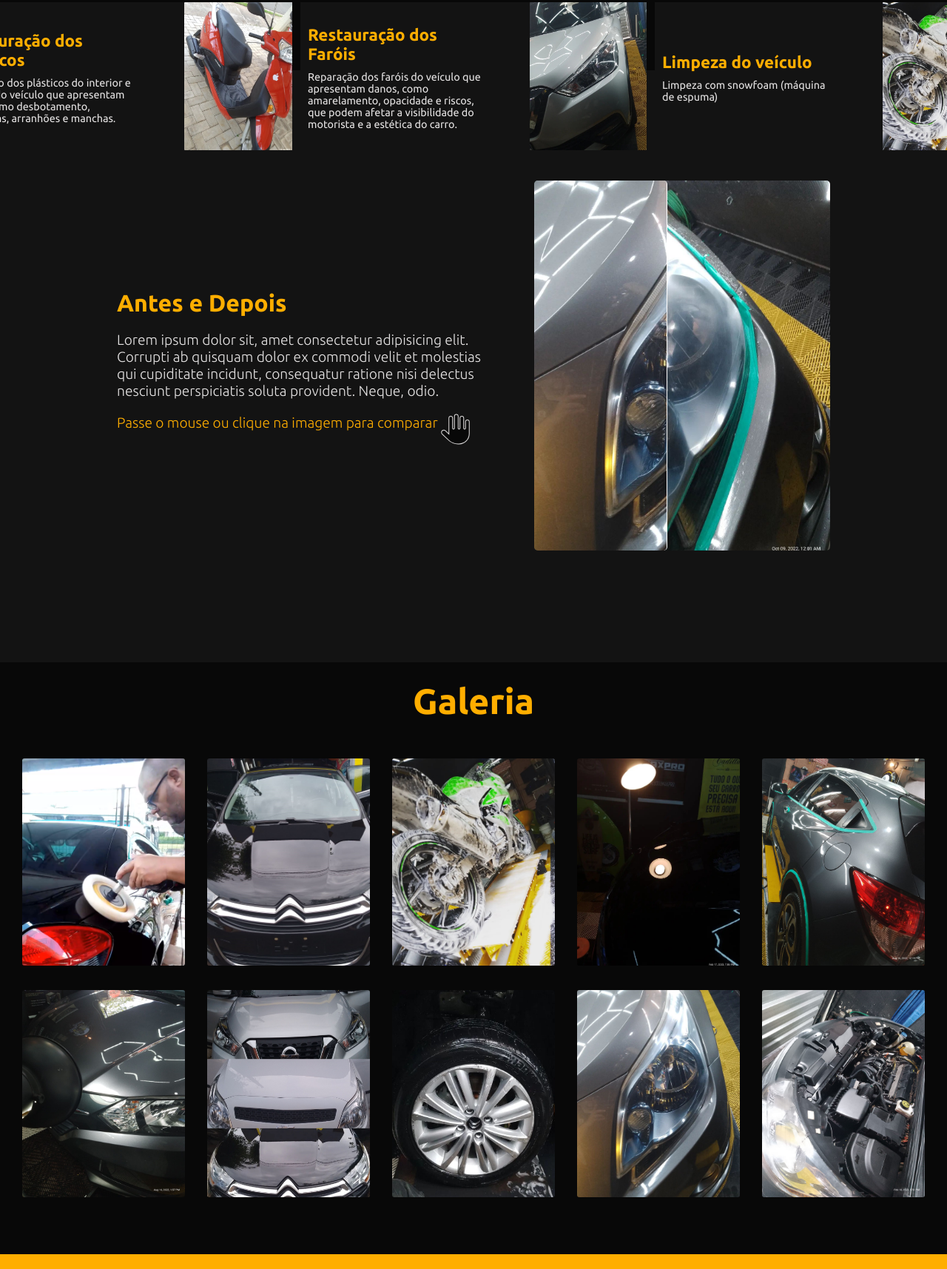
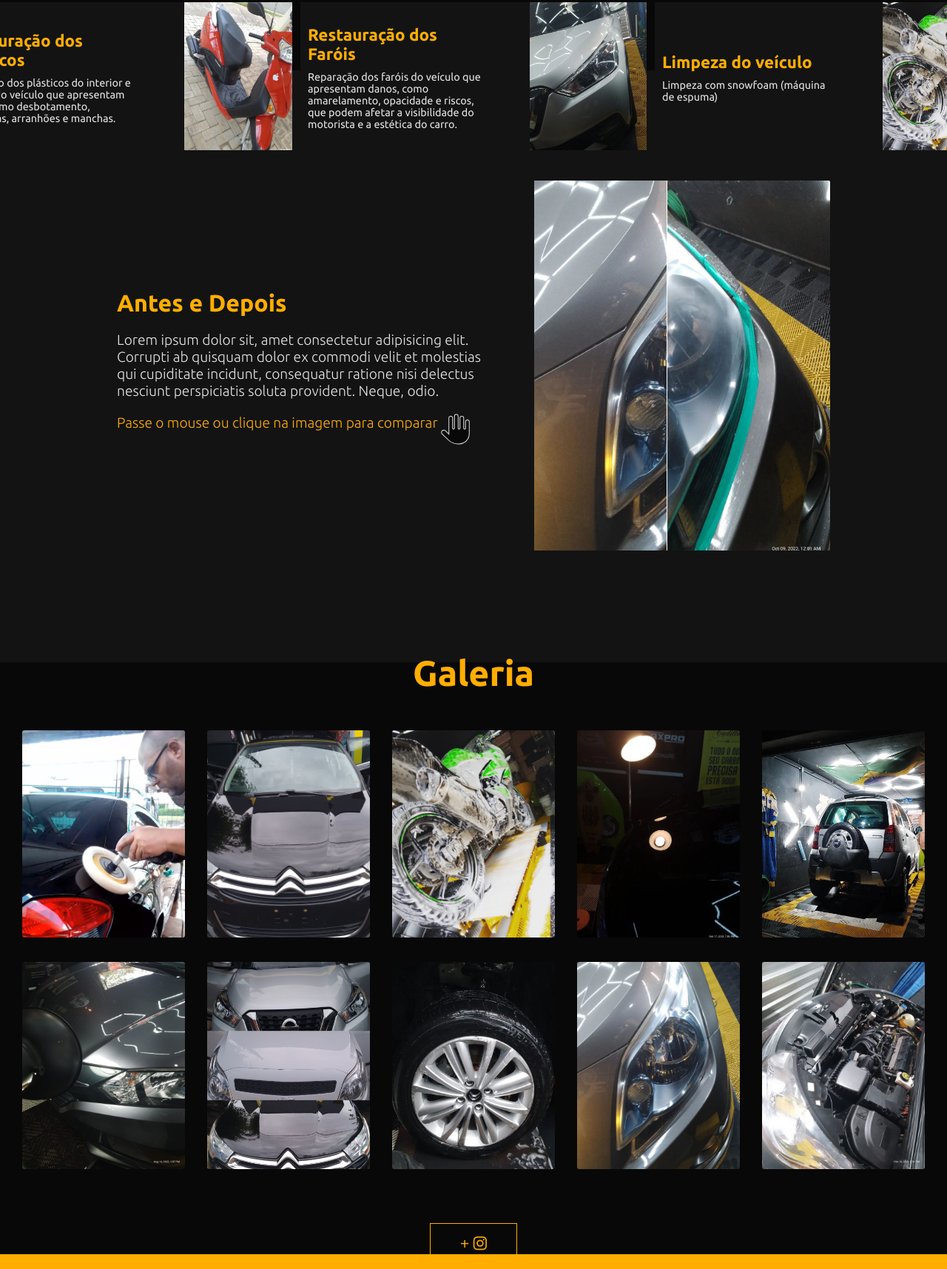
Before and after one commit to BaerSenac/Baer_Detail_Garage, a website: page index.html in a window 1280 px wide. Shown: the part 2305-4020 px from the top of the page at 74% size. Drawn offline with nearby package versions, Linux system fonts and the light colour scheme; a web font is replaced by a local one.

Commit message:
update img after e before, galery e add botao more insta in section galery

```diff
--- a/index.html
+++ b/index.html
@@ -207,8 +207,8 @@
             <a data-fslightbox="gallery" href="Img/vitrificacao2.png" >
               <img  src="Img/vitrificacao2.png" alt="img" data-aos="fade-up" class="image" >
             </a>
-            <a data-fslightbox="gallery" href="Img/img1.jpeg" >
-              <img  src="Img/img1.jpeg" alt="img" data-aos="fade-up" class="image" >
+            <a data-fslightbox="gallery" href="Img/garage.png" >
+              <img  src="Img/garage.png" alt="img" data-aos="fade-up" class="image" >
             </a>
             <a data-fslightbox="gallery" href="Img/bk.jpeg" >
               <img  src="Img/bk.jpeg" alt="img" data-aos="fade-up" class="image" >
@@ -230,7 +230,7 @@
 
           </div>
           <div class="galeria-btn">
-
+            <button class="home-btn">+ <i class="fa-brands fa-instagram"></i></button>
           </div>
         </div>
       </section><!-- section galery -->
@@ -241,15 +241,15 @@
             <iframe src="https://www.google.com/maps/embed?pb=!1m14!1m8!1m3!1d14814.346668936585!2d-48.1458791!3d-21.8348954!3m2!1i1024!2i768!4f13.1!3m3!1m2!1s0x0%3A0x2fdcef9b75e1e806!2sBaer%20Detail%20Detalhamento%20Automotivo%2C%20Cristaliza%C3%A7%C3%A3o!5e0!3m2!1spt-BR!2sbr!4v1674491017498!5m2!1spt-BR!2sbr" width="700" height="550" style="border:0;" allowfullscreen="" loading="lazy" referrerpolicy="no-referrer-when-downgrade"></iframe>
           </div>
           <div class="contato-info">
-            <h1>Contato</h1>
-            <span>baedetail@gmail.com</span>
-            <span>(16) xxxxx-xxxx</span>
+            <h1>Siga-nos nas redes sociais</h1>
+            <!-- <span>baedetail@gmail.com</span>
+            <span>(16) xxxxx-xxxx</span> -->
             <button class="btn">Agendar uma consulta</button>
             <div class="contato-social">
               <a href="#"><i class="fa-brands fa-tiktok"></i></a>
               <a href="#"><i class="fa-brands fa-instagram"></i></a>
               <a href="#"><i class="fa-brands fa-square-facebook"></i></a>
-              <a href="#"><i class="fa-brands fa-linkedin-in"></i></a>
+
             </div>
 
           </div>
--- a/scss/_after.sass
+++ b/scss/_after.sass
@@ -78,16 +78,16 @@
             position: relative
             width: 400px
             max-width: 400px
-            cursor: grab
-            border-radius: 5px
+            cursor: w-resize
+            border-radius: 2px
             @include mixins.mobile
                 width: 80vw
             img
                 max-width: 100%
-                border-radius: 5px
+                border-radius: 2px
 
             .depois
-                border-radius: 5px
+                border-radius: none
                 position: absolute
                 top: 0
                 left: 0
--- a/scss/_galeria.sass
+++ b/scss/_galeria.sass
@@ -56,3 +56,14 @@
                 &:hover
                     -moz-transform: scale(1.011)
                     -webkit-transform: scale(1.021)
+
+        .galeria-btn
+
+            .home-btn
+                @include mixins.btn
+                background: none
+                display: inline
+                gap: 10px
+                &:hover
+                    background: variables.$yellow
+                    color: variables.$black
```
Also changed, not shown: scss/style.css, 1 other file.
